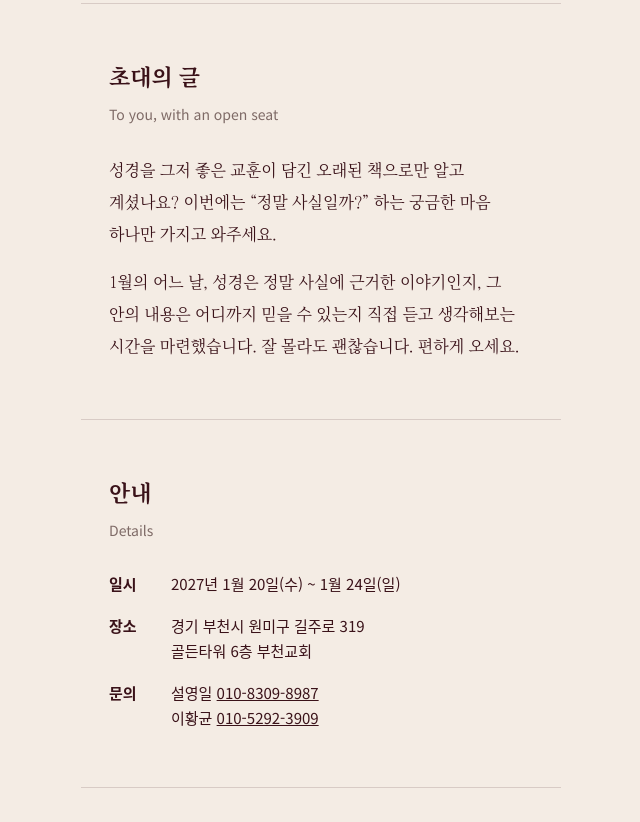
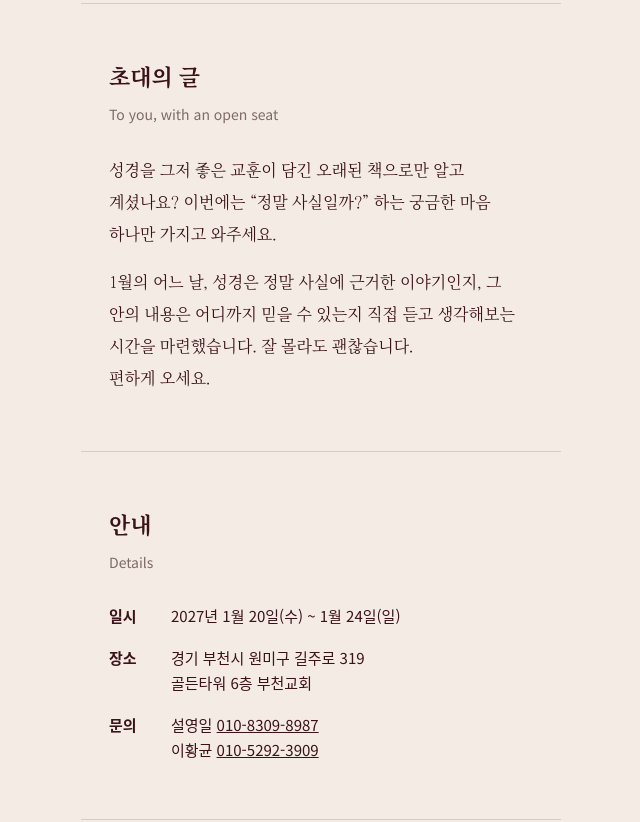
Before and after one commit to min15555/invite, a plain HTML site: page index.html in a window 1280 px wide. Shown: the part 1304-2126 px from the top of the page, without its empty margins (319-959 px from the left). Drawn offline with Linux system fonts and the light colour scheme.

Commit message:
Add files via upload

```diff
--- a/index.html
+++ b/index.html
@@ -88,7 +88,7 @@ h2{font-weight:800}.day .d{font-family:var(--head);font-weight:800;color:var(--a
 <section>
   <h2>초대의 글</h2>
   <p class="h2-en">To you, with an open seat</p>
-  <div class="invite-text"><p>성경을 그저 좋은 교훈이 담긴 오래된 책으로만 알고 계셨나요? 이번에는 “정말 사실일까?” 하는 궁금한 마음 하나만 가지고 와주세요.</p><p>1월의 어느 날, 성경은 정말 사실에 근거한 이야기인지, 그 안의 내용은 어디까지 믿을 수 있는지 직접 듣고 생각해보는 시간을 마련했습니다. 잘 몰라도 괜찮습니다. 편하게 오세요.</p></div>
+  <div class="invite-text"><p>성경을 그저 좋은 교훈이 담긴 오래된 책으로만 알고 계셨나요? 이번에는 “정말 사실일까?” 하는 궁금한 마음 하나만 가지고 와주세요.</p><p>1월의 어느 날, 성경은 정말 사실에 근거한 이야기인지, 그 안의 내용은 어디까지 믿을 수 있는지 직접 듣고 생각해보는 시간을 마련했습니다. 잘 몰라도 괜찮습니다.<br>편하게 오세요.</p></div>
 </section>
 
 <section>
```
